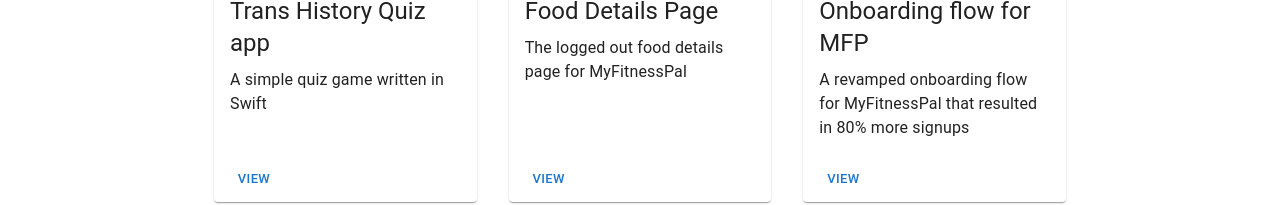
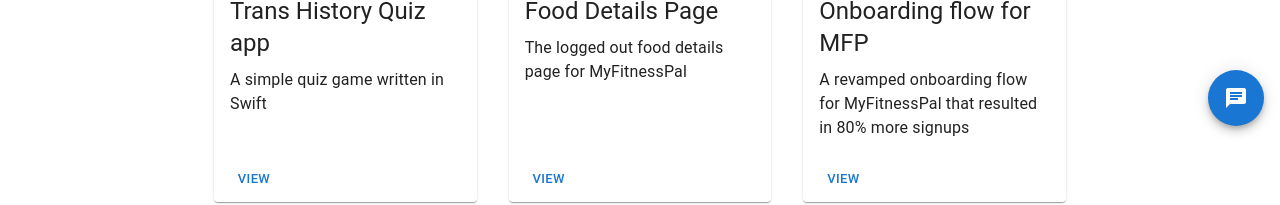
Before and after one commit to morgancollado/morgan-collado, a Next.js app: page /portfolio in a window 1280 px wide. Shown: the part 658-863 px from the top of the page. Built offline with nearby package versions, Linux system fonts and the light colour scheme.

Commit message:
removes scroll listener, makes back to top button and chat button always visible

```diff
--- a/src/app/portfolio/page.js
+++ b/src/app/portfolio/page.js
@@ -18,7 +18,7 @@
 import Link from "next/link";
 import ProjectDetailsModal from "@/components/project-details-modal";
 import ContactFormDialog from "@/components/contact-form-dialog";
-import { animateScroll } from 'react-scroll';
+import { animateScroll } from "react-scroll";
 
 const projects = [
   {
@@ -59,14 +59,11 @@
     projectName: "Accessibility audit",
     projectDescription:
       "A complete audit of MyFitnessPal's NextJS app. The completion of this project ensured that the product was built with accessibility best practices",
-    imageLink:
-      "/trans-pride-flag.png",
+    imageLink: "/trans-pride-flag.png",
   },
 ];
 
 export default function Portfolio() {
-  const [showScrollToTop, setShowScrollToTop] = React.useState(false);
-
   const [open, setOpen] = React.useState(false);
   const [selectedProject, setSelectedProject] = React.useState(null);
 
@@ -78,18 +75,6 @@
   const handleClose = () => {
     setOpen(false);
   };
-
-  React.useEffect(() => {
-
-    const handleScroll = () => {
-      setShowScrollToTop(window.scrollY > 200); // Show the button when scrolled down 200px
-    };
-
-    window.addEventListener("scroll", handleScroll);
-    return () => {
-      window.removeEventListener("scroll", handleScroll);
-    };
-  }, []);
 
   const containerVariants = {
     hidden: { opacity: 0 },
@@ -172,7 +157,6 @@
             handleClose={handleClose}
             project={selectedProject}
           />
-          {showScrollToTop && (
           <Box
             sx={{
               display: "flex",
@@ -180,12 +164,17 @@
               my: 2,
             }}
           >
-              <Button variant="contained" color="primary" onClick={() => animateScroll.scrollToTop({duration: 500, smooth: true})}>
+            <Button
+              variant="contained"
+              color="primary"
+              onClick={() =>
+                animateScroll.scrollToTop({ duration: 500, smooth: true })
+              }
+            >
               Back to Top
             </Button>
           </Box>
-          )}
-          {showScrollToTop && <ContactFormDialog />}
+          <ContactFormDialog />
         </Container>
       </main>
       {/* Footer */}
```
Lines whose indentation alone changed are shown as unchanged.
